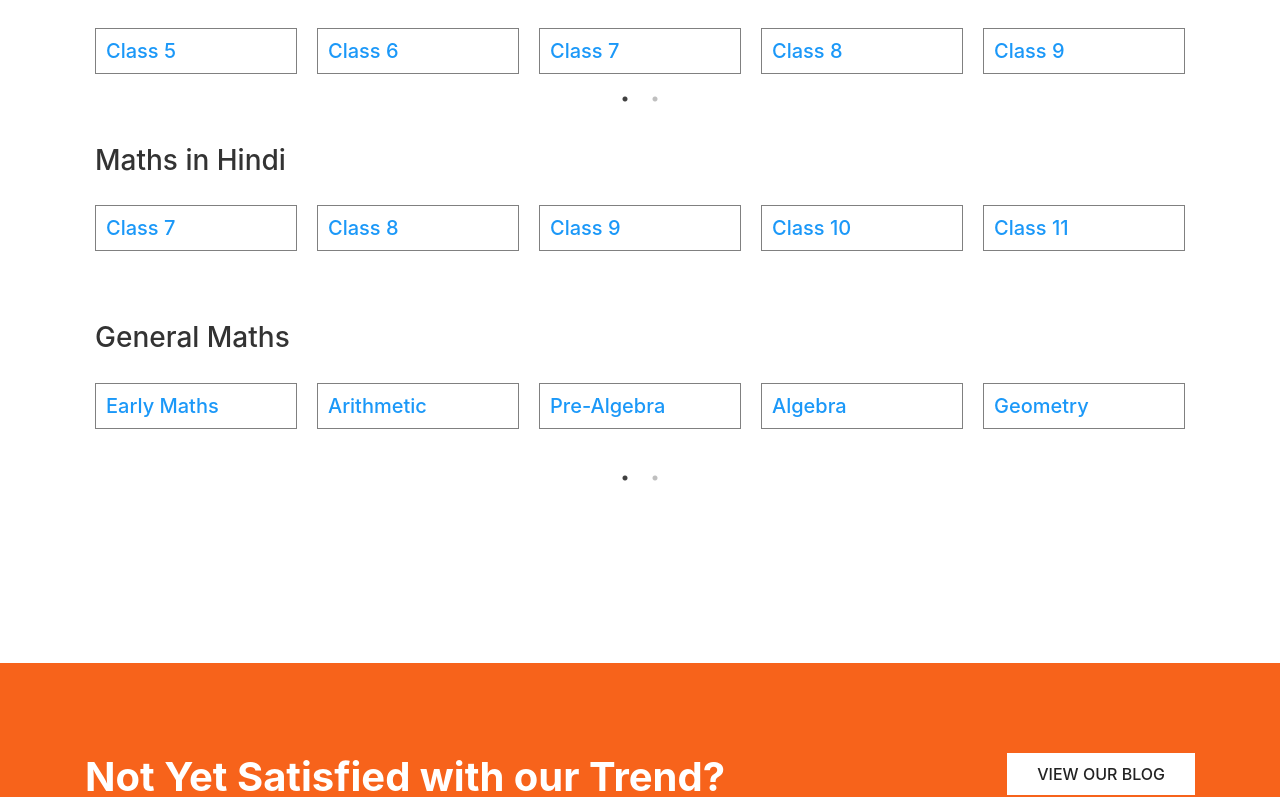
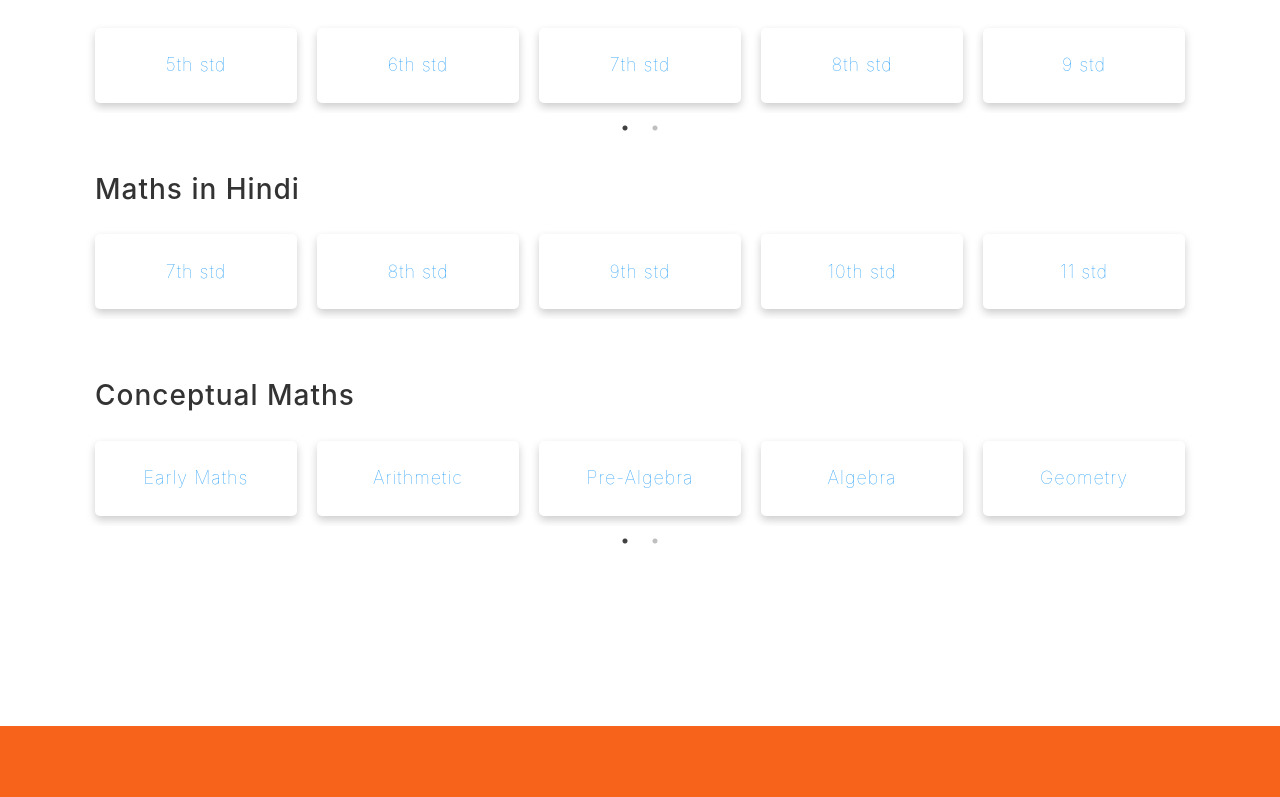
Before and after one commit to PanthraxDigital/SE_Learning, a React (Create React App) app in the folder se_e_learning/: page / in a window 1280 px wide. Shown: the part 864-1661 px from the top of the page. Built offline with nearby package versions, Linux system fonts and the light colour scheme.

Commit message:
fix the layout of home page

```diff
--- a/se_e_learning/src/components/contents.js
+++ b/se_e_learning/src/components/contents.js
@@ -82,8 +82,11 @@ class Contents extends React.Component {
                     >
                       <div className="email-content">
                         <div className="email-content-body">
-                          <h4 style={{float:"left"}}>{data.title}</h4>
-                          <img src={require("../img/play_2.png")} style={{marginTop:"-10px"}}/>
+                          <img
+                            src={require("../img/play_2.png")}
+                            style={{ marginTop: "-5px", float: "left" }}
+                          />
+                          <h4>{data.title}</h4>
                           <p>{data.description}</p>
                         </div>
                       </div>
--- a/se_e_learning/src/components/courseCategorySlider.js
+++ b/se_e_learning/src/components/courseCategorySlider.js
@@ -32,24 +32,20 @@ class CourseCategorySlider extends React.Component {
     };
     return this.props.courseCategories.map(data1 => (
       <div
-        className="single-popular-carusel"
         key={data1.CategroyId}
-        style={{ marginTop: "50px", textAlign: "left" }}
+        style={{
+          marginTop: "50px",
+          textAlign: "left",
+          fontWeight: "400",
+          letterSpacing: "1px"
+        }}
       >
         <h3 style={{ padding: "10px" }}>{data1.Category}</h3>
         <Slider {...settings}>
           {data1.Courses.map(data2 => (
-            <div className="details">
-              <Link to={data2.Link}>
-                <h5
-                  style={{
-                    border: "1px solid gray",
-                    margin: "10px",
-                    padding: "10px"
-                  }}
-                >
-                  {data2.Name}
-                </h5>
+            <div>
+              <Link to={data2.Link} className="category">
+                <h5>{data2.Name}</h5>
               </Link>
             </div>
           ))}
@@ -60,38 +56,3 @@ class CourseCategorySlider extends React.Component {
 }
 
 export default CourseCategorySlider;
-
-{
-  /* <Slider {...settings}>
-  {this.props.courseCategories.map((data, index) => (
-    <div className="single-popular-carusel" key={data.courseCategoryId}>
-      <div className="thumb-wrap relative">
-        <div className="thumb relative">
-          <div className="overlay overlay-bg" />
-          <img
-            className="img-fluid"
-            src={require("../img/p1.jpg")}
-            alt=""
-            style={{ padding: "10px" }}
-          />
-        </div>
-      </div>
-
-      <div className="details">
-        <Link to={data.link}>
-          <h4>{data.categoryName}</h4>
-        </Link>
-        <p
-          style={{
-            textAlign: "left",
-            paddingLeft: "10px",
-            color: "#777"
-          }}
-        >
-          {data.description}
-        </p>
-      </div>
-    </div>
-  ))}
-</Slider>; */
-}
--- a/se_e_learning/src/components/header.js
+++ b/se_e_learning/src/components/header.js
@@ -29,11 +29,8 @@ class Header extends React.Component {
                 <li>
                   <a href="about.html">About</a>
                 </li>
-                <li>
-                  <a href="courses.html">Courses</a>
-                </li>
                 <li className="menu-has-children">
-                  <a href="">Notes</a>
+                  <a href="#">Notes</a>
                   <ul>
                     <li>
                       <a href="blog-home.html">Blog Home</a>
--- a/se_e_learning/src/components/main.js
+++ b/se_e_learning/src/components/main.js
@@ -113,11 +113,11 @@ class Main extends React.Component {
           <div className="container">
             <div className="row">
               <div className="col-lg-8 cta-left">
-                <h1>Not Yet Satisfied with our Trend?</h1>
+                <h1>Not Yet Satisfied with other tuitions and classes?</h1>
               </div>
               <div className="col-lg-4 cta-right">
                 <a className="primary-btn wh" href="#">
-                  view our blog
+                  Join Square Education
                 </a>
               </div>
             </div>
--- a/se_e_learning/src/content/courseCategory.json
+++ b/se_e_learning/src/content/courseCategory.json
@@ -5,42 +5,42 @@
     "Courses": [
       {
         "CourseId": "1.1",
-        "Name": "Class 5",
+        "Name": "5th std",
         "Link": "/in-fifth-grade-math"
       },
       {
         "CourseId": "1.2",
-        "Name": "Class 6",
+        "Name": "6th std",
         "Link": "/in-in-class-6th-math-cbse"
       },
       {
         "CourseId": "1.3",
-        "Name": "Class 7",
+        "Name": "7th std",
         "Link": "/in-in-class-7th-math-cbse"
       },
       {
         "CourseId": "1.4",
-        "Name": "Class 8",
+        "Name": "8th std",
         "Link": "/in-in-class-8th-math-cbse"
       },
       {
         "CourseId": "1.5",
-        "Name": "Class 9",
+        "Name": "9 std",
         "Link": "/in-in-grade-9-ncert"
       },
       {
         "CourseId": "1.6",
-        "Name": "Class 10",
+        "Name": "10 std",
         "Link": "/in-in-grade-10-ncert"
       },
       {
         "CourseId": "1.7",
-        "Name": "Class 11",
+        "Name": "11th std",
         "Link": "/in-in-grade-11-ncert"
       },
       {
         "CourseId": "1.8",
-        "Name": "Class 12",
+        "Name": "12th std",
         "Link": "/in-in-grade-12-ncert"
       }
     ]
@@ -51,34 +51,34 @@
     "Courses": [
       {
         "CourseId": "2.1",
-        "Name": "Class 7",
+        "Name": "7th std",
         "Link": "/in-in-class-7th-math-cbse-hindi"
       },
       {
         "CourseId": "2.2",
-        "Name": "Class 8",
+        "Name": "8th std",
         "Link": "/in-in-class-8-math-india-hindi"
       },
       {
         "CourseId": "2.3",
-        "Name": "Class 9",
+        "Name": "9th std",
         "Link": "/in-in-class-9-math-india-hindi"
       },
       {
         "CourseId": "2.4",
-        "Name": "Class 10",
+        "Name": "10th std",
         "Link": "/in-in-class-10-math-cbse-hindi"
       },
       {
         "CourseId": "2.5",
-        "Name": "Class 11",
+        "Name": "11 std",
         "Link": "/in-in-class-11-math-cbse-hindi"
       }
     ]
   },
   {
     "CategoryId": "3",
-    "Category": "General Maths",
+    "Category": "Conceptual Maths",
     "Courses": [
       {
         "CourseId": "3.1",
--- a/se_e_learning/src/styles/main.css
+++ b/se_e_learning/src/styles/main.css
@@ -2209,6 +2209,26 @@ body.mobile-nav-active #mobile-nav-toggle {
 }
 .single-popular-carusel .meta h4 {
   color: #fff;
+}
+.category:hover{
+  text-decoration: none;
+}
+.category h5 {
+  margin: 10px;
+  padding: 10px;
+  height: 75px;
+  box-shadow: 0 4px 8px 0 rgba(0, 0, 0, 0.2);
+  transition: 0.3s;
+  border-radius: 5px; /* 5px rounded corners */
+
+  font-size: 18px;
+  cursor: pointer;
+  font-weight: 100;
+  display: flex;
+  text-align: center;
+  align-content: center;
+  justify-content: center;
+  flex-direction: column;
 }
 .single-popular-carusel .details h4 {
   -webkit-transition: all 0.3s ease 0s;
```
